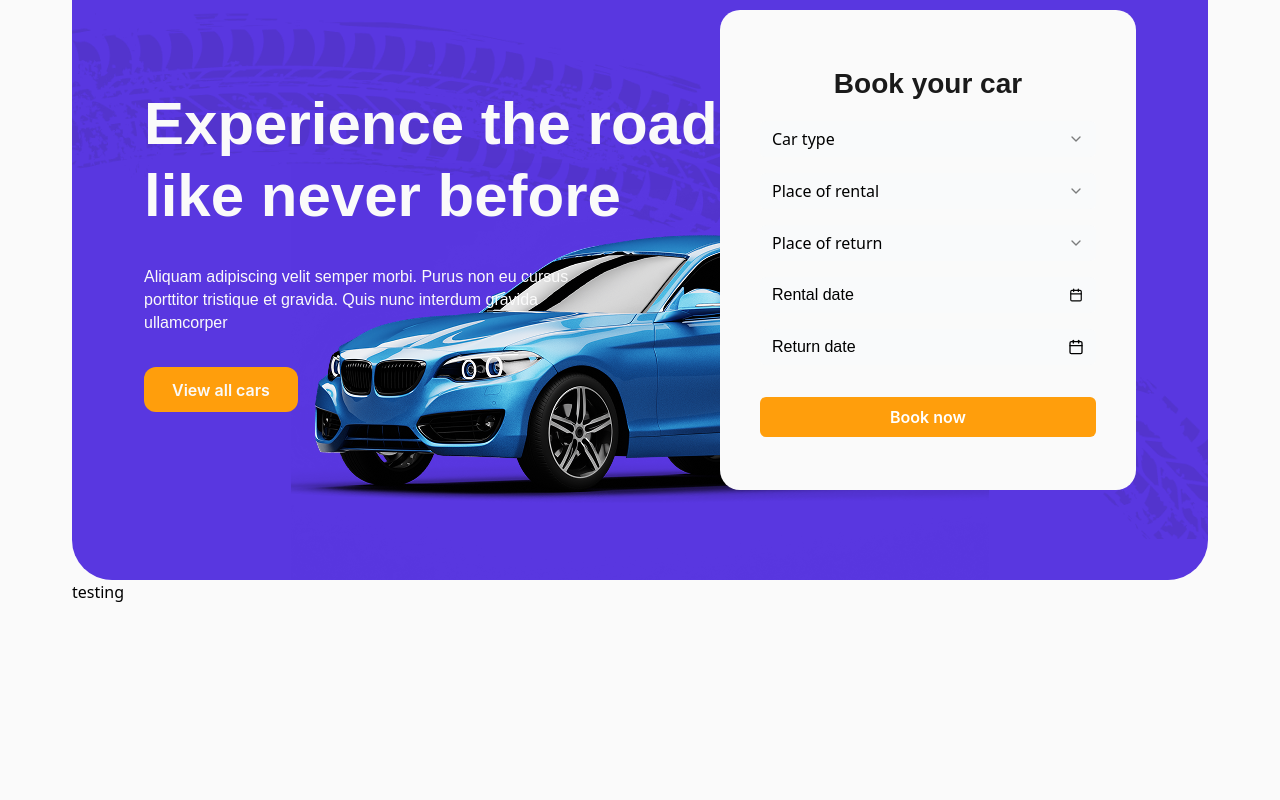
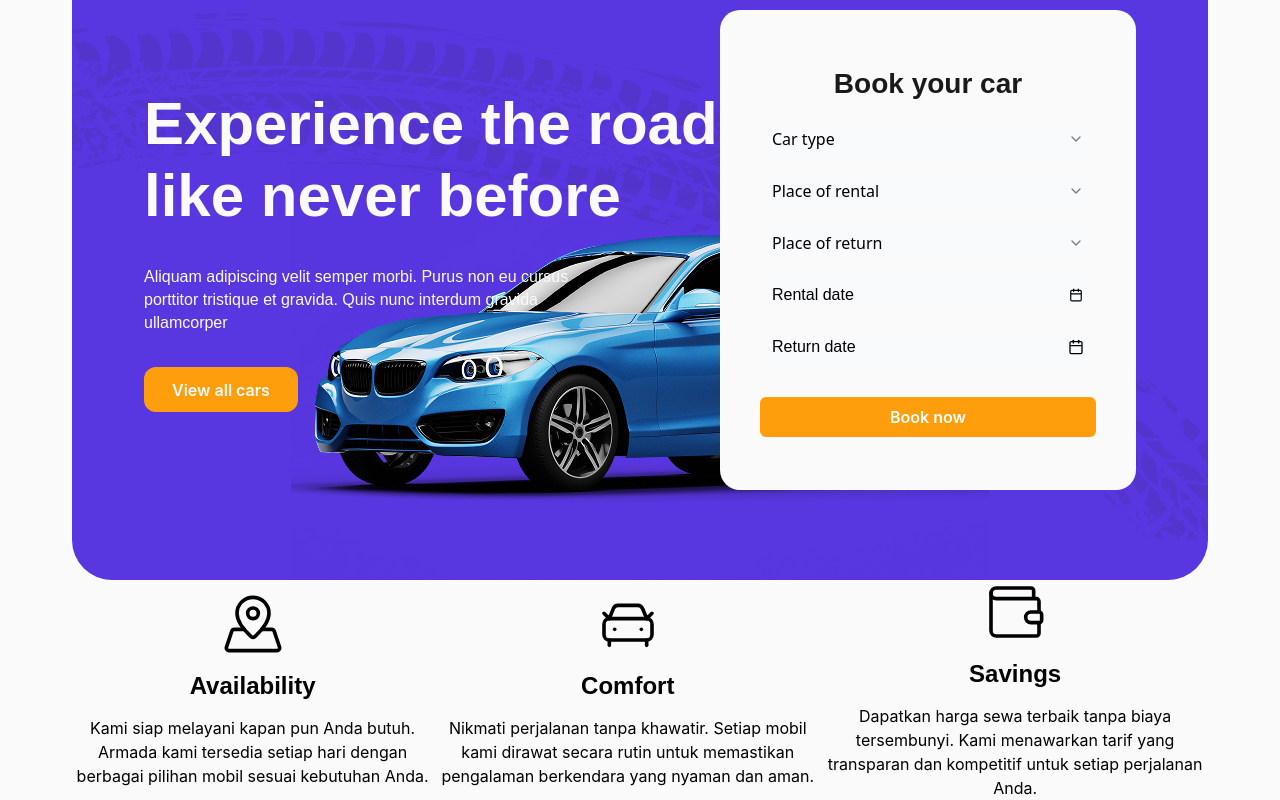
Before and after one commit to ahmadshahfarhan/car-rental, a React app: page / in a window 1280 px wide. Shown: the part 184-984 px from the top of the page. Before the commit the page ends 800 px from the top, so only its background shows below. Built offline with nearby package versions, Linux system fonts and the light colour scheme; the HTML template or start-up script is replaced by a standard one.

Commit message:
infoblock

```diff
--- a/src/components/home/hero/components/formBanner.jsx
+++ b/src/components/home/hero/components/formHero.jsx
@@ -40,7 +40,7 @@ const frameworks = [
   { value: "strapi", label: "Strapi" },
 ];
 
-const FormBanner = () => {
+const FormHero = () => {
   const [open, setOpen] = React.useState(null);
   const [month, setMonth] = React.useState();
   const [value, setValue] = React.useState({
@@ -368,4 +368,4 @@ const FormBanner = () => {
   );
 };
 
-export default FormBanner;
+export default FormHero;
--- a/src/components/home/hero/banner.jsx
+++ b/src/components/home/hero/hero.jsx
@@ -1,8 +1,8 @@
-import FormBanner from "./components/formBanner";
+import FormBanner from "./components/formHero";
 import HeroComponents from "../../../assets/hero/Hero.png";
 import CarComponents from "../../../assets/hero/Car.png";
 
-const banner = () => {
+const Hero = () => {
   return (
     <>
       <section>
@@ -31,4 +31,4 @@ const banner = () => {
   );
 };
 
-export default banner;
+export default Hero;
--- a/src/components/home/infoBlock/infoBlock.jsx
+++ b/src/components/home/infoBlock/infoBlock.jsx
@@ -1,9 +1,52 @@
+import { MapPinned, CarFront, Wallet } from "lucide-react";
 
 const infoBlock = () => {
   return (
     <>
-      <div>
-        <h1>testing</h1>
+      <div className="flex items-center justify-between">
+        <div className="text-center mx-auto font-inter font-normal text-[16px] space-y-3">
+          <MapPinned
+            size={64}
+            strokeWidth={3.6}
+            absoluteStrokeWidth
+            className="mx-auto"
+          />
+          <h1 className=" font-semibold font-worksans text-[24px]">
+            Availability
+          </h1>
+          <p>
+            Kami siap melayani kapan pun Anda butuh. Armada kami tersedia setiap
+            hari dengan berbagai pilihan mobil sesuai kebutuhan Anda.
+          </p>
+        </div>
+
+        <div className=" text-center mx-auto font-inter font-normal text-[16px] space-y-3">
+          <CarFront
+            size={64}
+            strokeWidth={3.6}
+            absoluteStrokeWidth
+            className=" mx-auto"
+          />
+          <h1 className="font-semibold font-worksans text-[24px]">Comfort</h1>
+          <p>
+            Nikmati perjalanan tanpa khawatir. Setiap mobil kami dirawat secara
+            rutin untuk memastikan pengalaman berkendara yang nyaman dan aman.
+          </p>
+        </div>
+
+        <div className=" text-center mx-auto font-inter font-normal text-[16px] space-y-3">
+          <Wallet
+            size={64}
+            strokeWidth={3.6}
+            absoluteStrokeWidth
+            className=" mx-auto"
+          />
+          <h1 className="font-semibold font-worksans text-[24px]">Savings </h1>
+          <p>
+            Dapatkan harga sewa terbaik tanpa biaya tersembunyi. Kami menawarkan
+            tarif yang transparan dan kompetitif untuk setiap perjalanan Anda.
+          </p>
+        </div>
       </div>
     </>
   );
--- a/src/pages/Home.jsx
+++ b/src/pages/Home.jsx
@@ -1,5 +1,5 @@
 import Mainlayout from "../layouts/MainLayout";
-import Hero from "../components/home/hero/banner.jsx";
+import Hero from "../components/home/hero/hero.jsx";
 import InfoBlock from "../components/home/infoBlock/infoBlock.jsx";
 
 const Home = () => {
```
